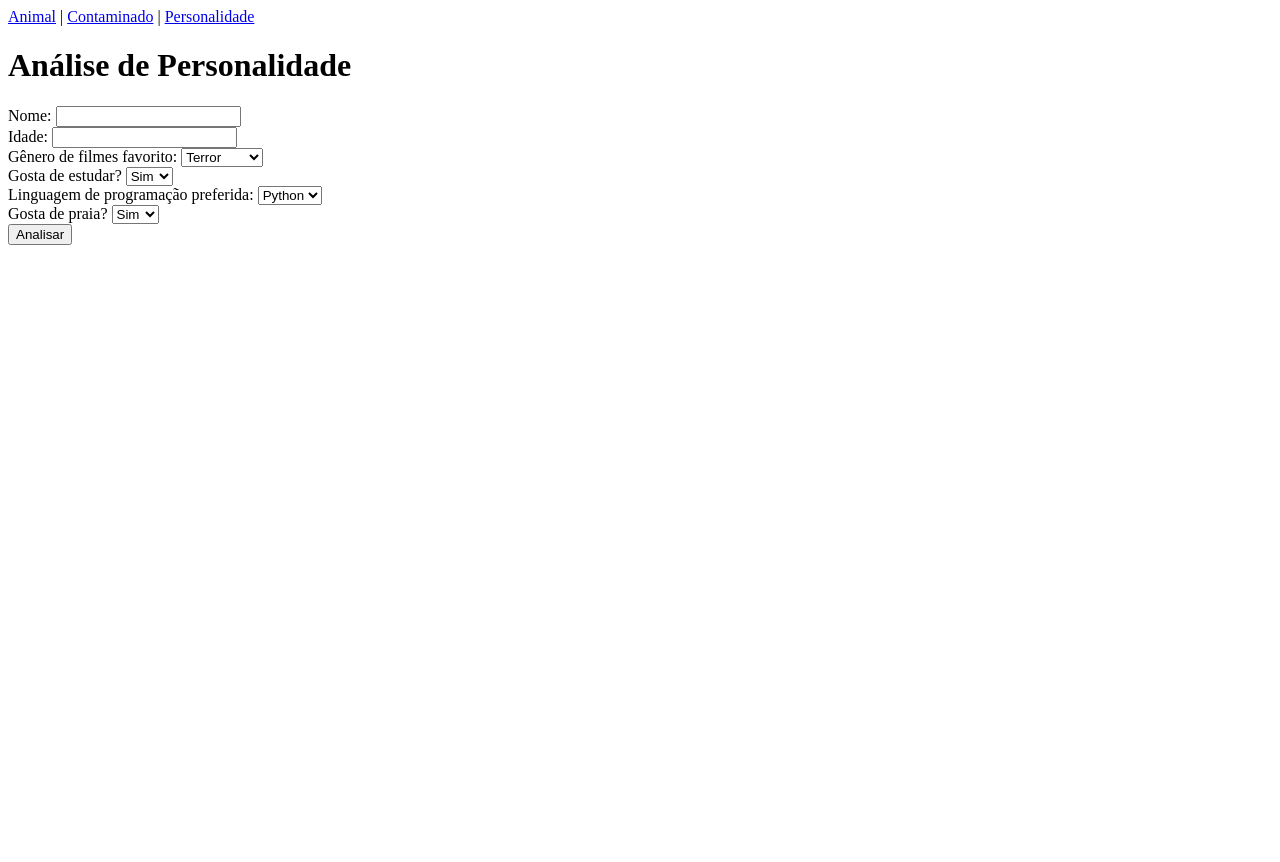
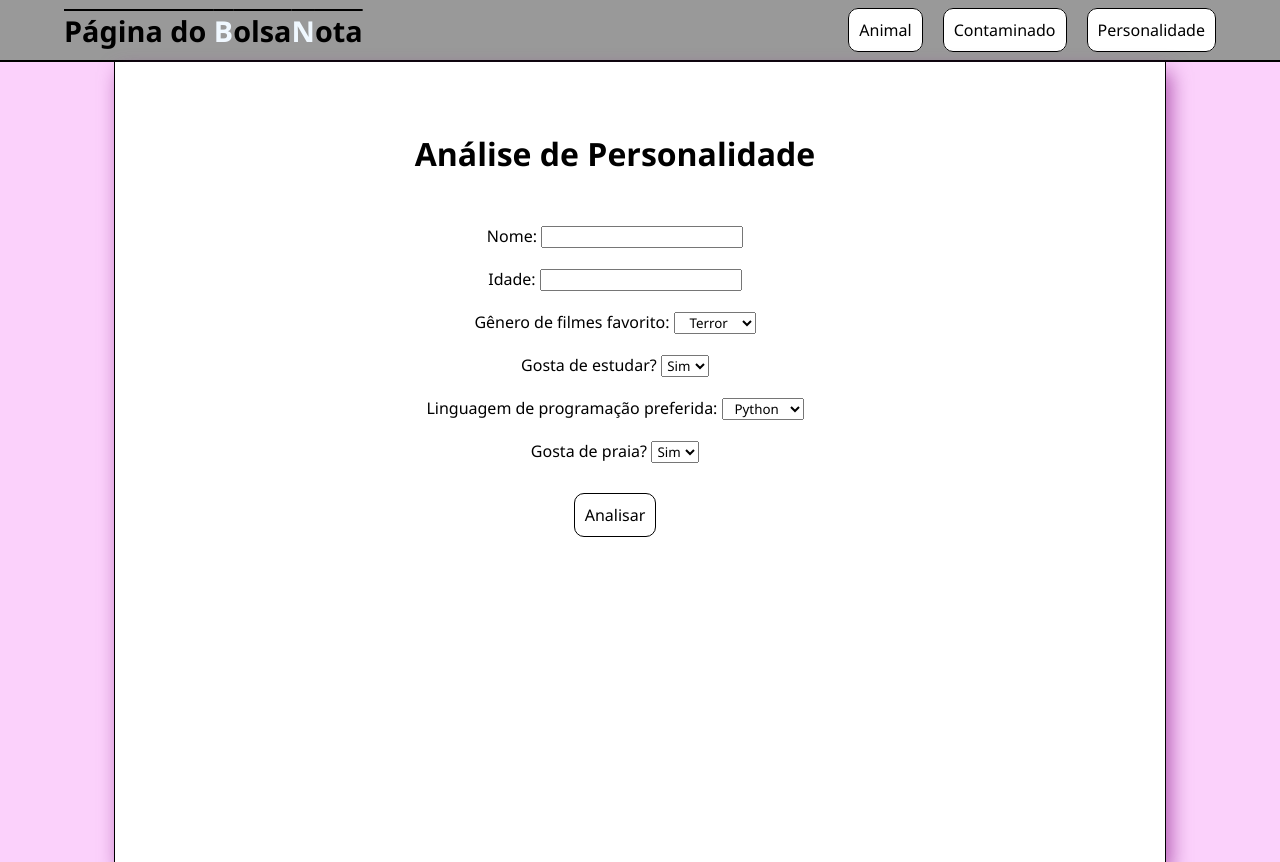
Before and after one commit to Marllonv/Flask-SQLite3-Project, a Flask app: page /personality_form in a window 1280 px wide. Before the commit the page ends 245 px from the top, so only its background shows below. Run offline with Flask 3, Linux system fonts and the light colour scheme.

Commit message:
Commit: Final Adjusts

```diff
--- a/app/routes.py
+++ b/app/routes.py
@@ -25,6 +25,14 @@ def indentifyAnimal():
         animal = 'cachorro'
     elif color == 'cinza' and size == 'pequeno' and sound == 'miado':
         animal = 'gato'
+    elif color == 'cinza' and size == 'gigante' and sound == 'bramido':
+        animal = 'elefante'
+    elif color == 'verde' and size == 'pequeno' and sound == 'sibilo':
+        animal = 'serpente'
+    elif color == 'colorido' and size == 'pequeno' and sound == 'canto':
+        animal = 'pássaro'
+    elif color == 'lindo' and size == 'perfeito' and sound == 'perfeito':
+        animal = 'capybara'
     else:
         animal = 'desconhecido'
 
@@ -48,17 +56,23 @@ def detect_contamination():
     temperature = request.form['temperature']
     has_mold = request.form['has_mold']
     expired_food = request.form['expired_food']
+    has_insects = request.form['has_insects']
 
     if temperature == 'high':
         result = 'Temperatura alta. Risco de contaminação!'
+    elif temperature == 'very-high':
+        result = 'Temperatura extremamente alta. É um fogão.'
     elif has_mold == 'yes':
         result = 'Presença de mofo detectada. Ação necessária!'
     elif expired_food == 'yes':
         result = 'Alimentos fora da validade. Risco de contaminação!'
+    elif has_insects == 'yes':
+        result = 'Presença de insetos. Risco de contaminação!'
     else:
         result = 'A geladeira está limpa. Nenhuma contaminação detectada.'
 
-        # CONFIGURAÇÃO DO SQLITE3
+    # CONFIGURAÇÃO DO SQLITE3
+
     conn1 = sqlite3.connect('table.db')
     cursor1 = conn1.cursor()
 
@@ -90,8 +104,14 @@ def analyze_personality():
         personality = 'positiva'
     elif movie_genre in ['comédia', 'ação'] and programming_language == 'Python' and likes_studying == 'não' and likes_beach == 'não':
         personality = 'sem sal'
+    elif movie_genre in ['terror', 'suspense'] and programming_language == 'C' and likes_studying == 'sim' and likes_beach == 'não':
+        personality = 'sem coração'
+    elif movie_genre in ['terror', 'ação'] and programming_language == 'Assembly' and likes_studying == 'não' and likes_beach == 'não':
+        personality = 'sem alma'
     else:
         personality = 'mal humorada'
+
+    # CONFIGURAÇÃO DO SQLITE3
 
     conn1 = sqlite3.connect('table.db')
     cursor1 = conn1.cursor()
--- a/app/static/CSS/index.css
+++ b/app/static/CSS/index.css
@@ -0,0 +1,67 @@
+@import url(section.css);
+
+* {
+    font-family: 'Segoe UI', Tahoma, Geneva, Verdana, sans-serif;
+    margin: 0;
+    padding: 0;
+    text-align: center;
+}
+
+nav {
+    display: flex;
+    width: 100%;
+    justify-content: space-between;
+    align-items: center;
+    background-color: #999;
+    height: 60px;
+    border-bottom: 2px solid black;
+}
+
+nav .nav-logo {
+    display: inline;
+    margin-left: 5%;
+    color:  black;
+    font-weight: bolder;
+    text-decoration: overline black;
+    font-size: 1.8rem;
+}
+
+nav .nav-logo span {
+    color: aliceblue;
+}
+
+nav ul {
+    display: flex;
+    list-style: none;
+    margin-right: 5%;
+    gap: 20px;
+}
+
+nav a {
+    text-decoration: none;
+    color: black;
+    border-radius: 10px;
+    border: 1px solid black;
+    padding: 10px;
+    background-color: white;
+}
+
+nav a:hover {
+    background-color: rgb(240, 100, 240);
+}
+
+main {
+    display: grid;
+    justify-content: center;
+    background-color: rgba(240, 100, 240, 0.295);
+    height: 100vh;
+}
+
+section {
+    padding: 50px 100px 50px 50px;
+    background-color: white;
+    border-left: 1px solid black;
+    border-right: 1px solid black;
+    width: 900px;
+    filter: drop-shadow(5px 10px 10px rgba(153, 48, 153, 0.747));
+}
--- /dev/null
+++ b/app/static/CSS/section.css
@@ -0,0 +1,45 @@
+section h1 {
+    justify-self: center;
+    font-size: 2rem;
+    margin: 20px;
+    margin-bottom: 50px;
+}
+
+.content{
+    width: 80%;
+    margin-left: 10%;
+    margin-right: 10%;
+    font-size: 1.2rem;
+}
+
+.content input[type="text"] {
+    padding: 5px;
+    border-radius: 10px;
+    border: 1px solid black;
+    margin-bottom: 10px;
+}
+
+.submit-btn {
+    margin-top: 10px;
+    padding: 10px;
+    font-size: 1rem;
+    background-color: white;
+    border: 1px solid black;
+    border-radius: 10px;
+}
+
+.submit-btn:hover {
+    background-color: rgb(240, 100, 240);
+    cursor: pointer;
+}
+
+.label {
+    margin-bottom: 20px;
+}
+
+.resultado {
+    font-size: 1.5rem;
+    color: red;
+    margin: 10px;
+    font-weight: bolder;
+}
--- a/app/templates/index.html
+++ b/app/templates/index.html
@@ -3,16 +3,28 @@
 <head>
     <meta charset="UTF-8">
     <meta name="viewport" content="width=device-width, initial-scale=1.0">
-    <link rel="stylesheet" href="index.css">
+    <link rel="stylesheet" href="../static/CSS/index.css">
+    {% block title %}
     <title>Página Home</title>
+    {% endblock %}
 </head>
 <body>
     <header>
         <nav>
-            <a href="/animal_form">Animal</a> |
-            <a href="/contamination_form">Contaminado</a> |
-            <a href="/personality_form">Personalidade</a>
+            <div class="nav-logo">Página do <span>B</span>olsa<span>N</span>ota</div>
+            <ul class="nav-li">
+                <li><a href="/animal_form" class="nav-btn">Animal</a></li>
+                <li><a href="/contamination_form" class="nav-btn">Contaminado</a></li>
+                <li><a href="/personality_form" class="nav-btn">Personalidade</a></li>
+            </ul>
         </nav>
     </header>
+    <main>
+        <section>
+            {% block conteudo %}
+                <h1>Página Home dessa Bomba</h1>
+            {% endblock %}
+        </section>
+    </main>
 </body>
 </html>
--- a/app/templates/personality_form.html
+++ b/app/templates/personality_form.html
@@ -1,46 +1,40 @@
-<!DOCTYPE html>
-<html>
-<head>
+{% extends "index.html" %}
+
+{% block title %}
     <title>Análise de Personalidade</title>
-</head>
-<body>
-    <header>
-        <nav>
-            <a href="/animal_form">Animal</a> |
-            <a href="/contamination_form">Contaminado</a> |
-            <a href="/personality_form">Personalidade</a>
-        </nav>
-    </header>
+{% endblock %}
+
+{% block conteudo %}
     <h1>Análise de Personalidade</h1>
     <form action="/analyze_personality" method="post">
-        <label for="name">Nome:</label>
-        <input type="text" name="name" id="name" required><br>
-        <label for="age">Idade:</label>
-        <input type="number" name="age" id="age" required><br>
-        <label for="movie_genre">Gênero de filmes favorito:</label>
-        <select name="movie_genre" id="movie_genre" required>
+        <label class="label" for="name">Nome:</label>
+        <input class="label" type="text" name="name" id="name" required><br>
+        <label class="label" for="age">Idade:</label>
+        <input class="label" type="number" name="age" id="age" required><br>
+        <label class="label" for="movie_genre">Gênero de filmes favorito:</label>
+        <select class="label" name="movie_genre" id="movie_genre" required>
             <option value="terror">Terror</option>
             <option value="suspense">Suspense</option>
             <option value="comédia">Comédia</option>
             <option value="ação">Ação</option>
         </select><br>
-        <label for="likes_studying">Gosta de estudar?</label>
-        <select name="likes_studying" id="likes_studying" required>
+        <label class="label" for="likes_studying">Gosta de estudar?</label>
+        <select class="label" name="likes_studying" id="likes_studying" required>
             <option value="sim">Sim</option>
             <option value="não">Não</option>
         </select><br>
-        <label for="programming_language">Linguagem de programação preferida:</label>
-        <select name="programming_language" id="programming_language" required>
+        <label class="label" for="programming_language">Linguagem de programação preferida:</label>
+        <select class="label" name="programming_language" id="programming_language" required>
             <option value="Python">Python</option>
             <option value="Java">Java</option>
             <option value="C">C</option>
+            <option value="Assembly">Assembly</option>
         </select><br>
-        <label for="likes_beach">Gosta de praia?</label>
-        <select name="likes_beach" id="likes_beach" required>
+        <label class="label" for="likes_beach">Gosta de praia?</label>
+        <select class="label" name="likes_beach" id="likes_beach" required>
             <option value="sim">Sim</option>
             <option value="não">Não</option>
         </select><br>
-        <input type="submit" value="Analisar">
+        <input class="submit-btn" type="submit" value="Analisar">
     </form>
-</body>
-</html>
+{% endblock %}
```
Also changed, not shown: app/sqldb.py (+2 -12 lines), app/templates/animal_form.html (+10 -15 lines), app/templates/animal_result.html (+8 -15 lines), app/templates/contamination_form.html (+18 -18 lines), app/templates/contamination_result.html (+10 -17 lines), app/templates/personality_result.html (+8 -15 lines), table.db.
